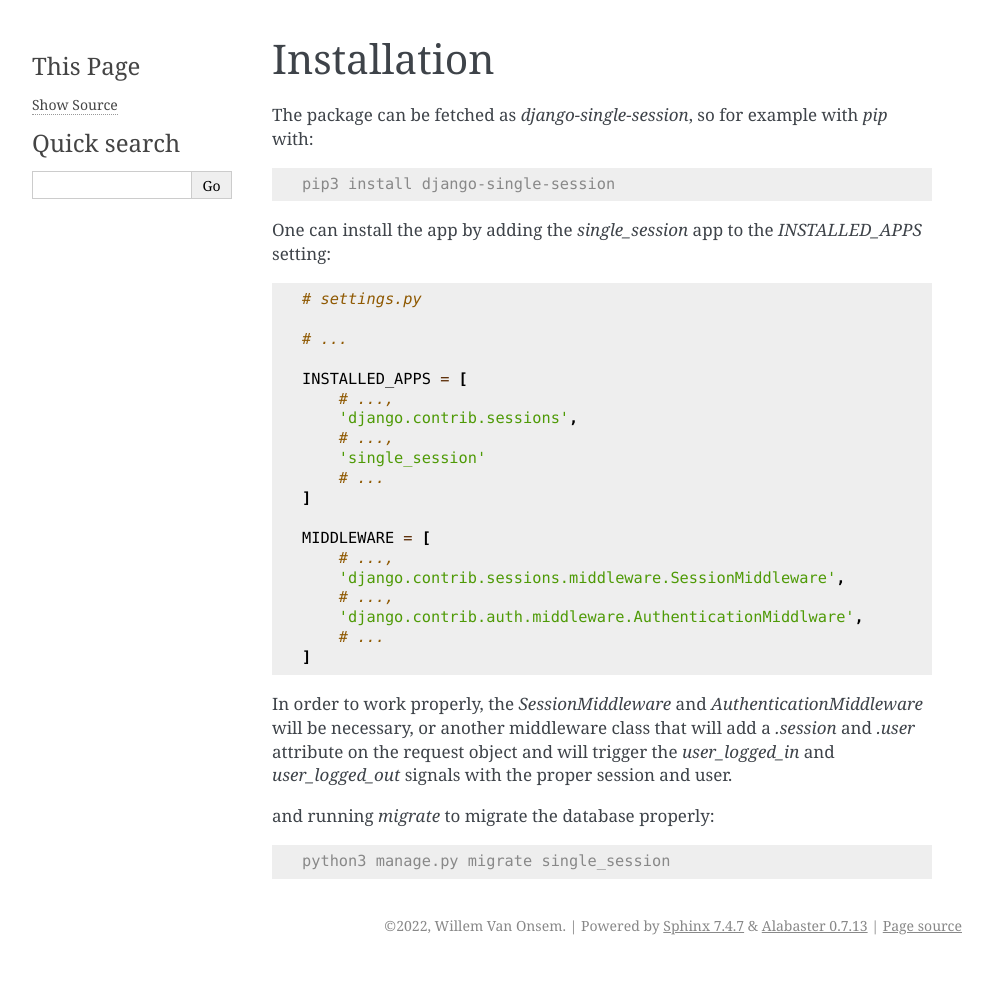
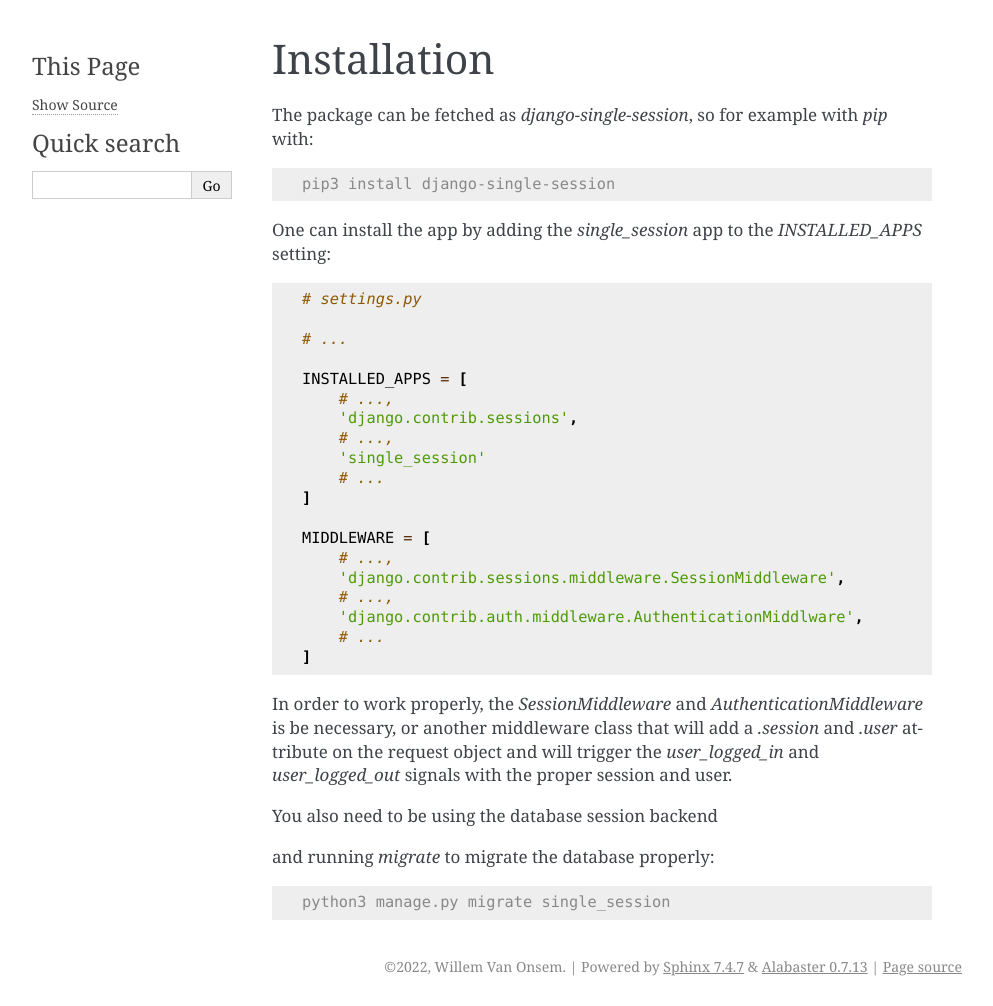
Before and after one commit to hapytex/django-single-session, a Sphinx documentation site: the page built from docs/source/installation.rst, in a window 1280 px wide. Shown: the whole page, without its empty margins (148-1141 px from the left). Built offline with Sphinx 7.4.7, drawn with Linux system fonts in a browser that asks for light colours; before the commit the page ends 965 px from its top, so only the background shows below that.

Commit message:
Fix some spelling mistakes

```diff
--- a/docs/source/getting_started.rst
+++ b/docs/source/getting_started.rst
@@ -7,4 +7,4 @@
 
 One can disable the single session behavior by specifying the `SINGLE_USER_SESSION` setting in `settings.py` and thus setting this value to `False` (or any other value with truthiness `False`).
 
-The toolo will also clean up *all* sessions of a user in case that user logs out. This thus means that if a user logs out on one browser/device, they will log out on all other browsers/devices as well. This functionality is still enabled if `SINGLE_USER_SESSION` is set to `False`. You can disable this by setting the `LOGOUT_ALL_SESSION` setting in `settings.py` to `False` (or any other value with truthiness `False`).
+The tool will also clean up *all* sessions of a user in case that user logs out. This thus means that if a user logs out on one browser/device, they will log out on all other browsers/devices as well. This functionality is still enabled if `SINGLE_USER_SESSION` is set to `False`. You can disable this by setting the `LOGOUT_ALL_SESSION` setting in `settings.py` to `False` (or any other value with truthiness `False`).
--- a/docs/source/index.rst
+++ b/docs/source/index.rst
@@ -2,8 +2,8 @@
 Django single session
 =====================
 
-django-import-export is a Django application and library for importing and
-exporting data with included admin integration.
+django-single-session is a Django library for ensuring that a user can be logged
+in to only one session at a time.
 
 **Features:**
 
--- a/docs/source/installation.rst
+++ b/docs/source/installation.rst
@@ -33,8 +33,12 @@
        # ...
    ]
 
-In order to work properly, the `SessionMiddleware` and `AuthenticationMiddleware` will be necessary, or another middleware class that will add a `.session` and `.user` attribute on the
-request object and will trigger the `user_logged_in` and `user_logged_out` signals with the proper session and user.
+
+In order to work properly, the `SessionMiddleware` and `AuthenticationMiddleware` is be necessary, or another
+middleware class that will add a `.session` and `.user` attribute on the request object and
+will trigger the `user_logged_in` and `user_logged_out` signals with the proper session and user.
+
+You also need to be using the database session backend
 
 and running `migrate` to migrate the database properly:
 
```
Also changed, not shown: README.md (+2 -2 lines), 1 other file.
